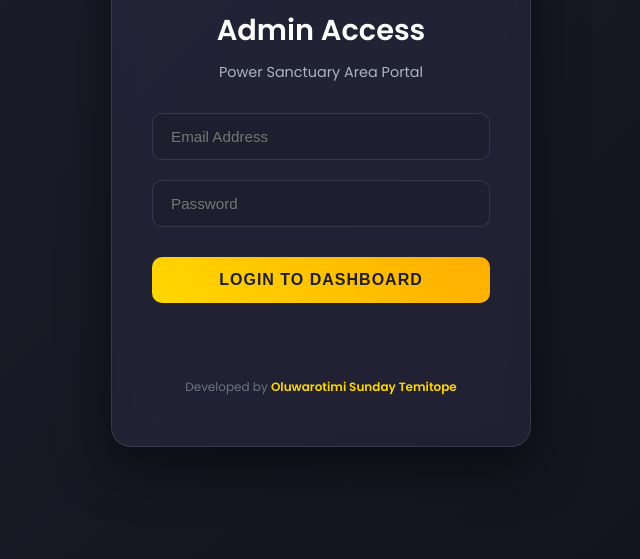
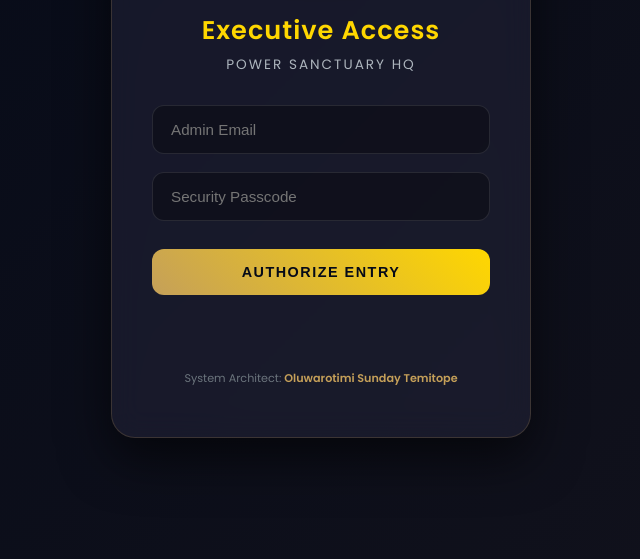
Before and after one commit to oluwarotimi2024/rccgpowersanctuaryarea, a website: page views/Admin/login.html in a window 1280 px wide. Shown: the part 241-800 px from the top of the page, without its empty margins (319-959 px from the left). Drawn offline with Linux system fonts and the light colour scheme.

Commit message:
Update login.html

```diff
--- a/views/Admin/login.html
+++ b/views/Admin/login.html
@@ -6,107 +6,107 @@
   <title>Admin Login | Power Sanctuary Area</title>
   <link href="https://fonts.googleapis.com/css2?family=Poppins:wght@300;400;600&display=swap" rel="stylesheet">
   <style>
-    /* I kept all your beautiful styling exactly as you had it */
     * { box-sizing: border-box; margin: 0; padding: 0; }
     body {
       font-family: 'Poppins', sans-serif;
-      background: linear-gradient(135deg, #1e1e2f 0%, #12121c 100%);
+      background: linear-gradient(135deg, #050a18 0%, #12121c 100%);
       display: flex; justify-content: center; align-items: center;
       height: 100vh; color: #fff; overflow: hidden;
     }
     .login-container {
-      background: rgba(44, 44, 68, 0.5);
-      backdrop-filter: blur(10px);
-      padding: 50px 40px; width: 100%; max-width: 420px;
-      border-radius: 20px; box-shadow: 0 20px 50px rgba(0, 0, 0, 0.5);
-      border: 1px solid rgba(255, 255, 255, 0.1); text-align: center;
+      background: rgba(44, 44, 68, 0.4);
+      backdrop-filter: blur(15px);
+      padding: 50px 40px; width: 90%; max-width: 420px;
+      border-radius: 24px; box-shadow: 0 20px 50px rgba(0, 0, 0, 0.6);
+      border: 1px solid rgba(197, 160, 89, 0.2); text-align: center;
       animation: fadeIn 0.8s ease-out;
     }
     @keyframes fadeIn { from { opacity: 0; transform: translateY(20px); } to { opacity: 1; transform: translateY(0); } }
-    .rccg-logo { width: 80px; margin-bottom: 20px; filter: drop-shadow(0 0 10px rgba(255, 215, 0, 0.3)); }
-    h2 { font-size: 1.8rem; font-weight: 600; margin-bottom: 10px; color: #fff; }
-    p.subtitle { color: #adb5bd; font-size: 0.9rem; margin-bottom: 30px; }
-    .form-group { margin-bottom: 20px; text-align: left; }
+    .rccg-logo { width: 70px; margin-bottom: 20px; filter: drop-shadow(0 0 8px rgba(197, 160, 89, 0.4)); }
+    h2 { font-size: 1.6rem; font-weight: 600; margin-bottom: 5px; color: #ffd700; letter-spacing: 1px; }
+    p.subtitle { color: #adb5bd; font-size: 0.85rem; margin-bottom: 30px; text-transform: uppercase; letter-spacing: 2px; }
+    .form-group { margin-bottom: 18px; text-align: left; }
     input {
-      width: 100%; padding: 14px 18px; background: rgba(30, 30, 47, 0.8);
-      border: 1px solid rgba(255, 255, 255, 0.1); border-radius: 10px;
+      width: 100%; padding: 15px 18px; background: rgba(0, 0, 0, 0.3);
+      border: 1px solid rgba(255, 255, 255, 0.1); border-radius: 12px;
       color: #fff; font-size: 0.95rem; transition: all 0.3s ease;
     }
-    input:focus { outline: none; border-color: #ffd700; background: rgba(30, 30, 47, 1); box-shadow: 0 0 15px rgba(255, 215, 0, 0.1); }
+    input:focus { outline: none; border-color: #ffd700; background: rgba(0, 0, 0, 0.5); box-shadow: 0 0 15px rgba(255, 215, 0, 0.1); }
     button {
-      width: 100%; padding: 14px; background: linear-gradient(45deg, #ffd700, #ffae00);
-      color: #1e1e2f; border: none; border-radius: 10px; cursor: pointer;
-      font-weight: 700; font-size: 1rem; text-transform: uppercase;
-      letter-spacing: 1px; transition: all 0.3s ease; margin-top: 10px;
+      width: 100%; padding: 15px; background: linear-gradient(45deg, #c5a059, #ffd700);
+      color: #050a18; border: none; border-radius: 12px; cursor: pointer;
+      font-weight: 800; font-size: 0.9rem; text-transform: uppercase;
+      letter-spacing: 1.5px; transition: 0.3s; margin-top: 10px;
     }
-    button:hover { transform: translateY(-2px); box-shadow: 0 5px 20px rgba(255, 215, 0, 0.4); background: linear-gradient(45deg, #fff, #ffd700); }
-    #msg { margin-top: 20px; font-size: 0.85rem; min-height: 20px; font-weight: 500; }
-    .footer-text { margin-top: 35px; font-size: 0.75rem; color: #6c757d; }
-    .footer-text b { color: #ffd700; }
+    button:hover { transform: translateY(-2px); box-shadow: 0 8px 25px rgba(197, 160, 89, 0.4); filter: brightness(1.1); }
+    #msg { margin-top: 20px; font-size: 0.8rem; min-height: 20px; font-weight: 600; }
+    .footer-text { margin-top: 35px; font-size: 0.7rem; color: #6c757d; }
+    .footer-text b { color: #c5a059; }
   </style>
 </head>
 <body>
 
 <div class="login-container">
   <img src="https://upload.wikimedia.org/wikipedia/en/b/ba/RCCG_Logo.png" alt="RCCG" class="rccg-logo">
-  <h2>Admin Access</h2>
-  <p class="subtitle">Power Sanctuary Area Portal</p>
+  <h2>Executive Access</h2>
+  <p class="subtitle">Power Sanctuary HQ</p>
 
   <form id="adminLoginForm">
     <div class="form-group">
-      <input type="email" id="email" placeholder="Email Address" required>
+      <input type="email" id="email" placeholder="Admin Email" required autocomplete="email">
     </div>
     <div class="form-group">
-      <input type="password" id="password" placeholder="Password" required>
+      <input type="password" id="password" placeholder="Security Passcode" required autocomplete="current-password">
     </div>
-    <button type="submit" id="loginBtn">Login to Dashboard</button>
+    <button type="submit" id="loginBtn">Authorize Entry</button>
   </form>
 
   <p id="msg"></p>
 
   <div class="footer-text">
-    Developed by <b>Oluwarotimi Sunday Temitope</b>
+    System Architect: <b>Oluwarotimi Sunday Temitope</b>
   </div>
 </div>
 
 <script>
-// --- FIXED LOGIN LOGIC ---
 document.getElementById('adminLoginForm').addEventListener('submit', (e) => {
   e.preventDefault();
 
   const msg = document.getElementById('msg');
   const btn = document.getElementById('loginBtn');
 
-  // 1. SET YOUR LOGINS HERE
+  // CREDENTIALS
   const VALID_EMAIL = "admin@powersanctuary.com";
   const VALID_PASSWORD = "admin123password";
 
-  const emailInput = document.getElementById('email').value;
-  const passwordInput = document.getElementById('password').value;
+  const emailInput = document.getElementById('email').value.trim();
+  const passwordInput = document.getElementById('password').value.trim();
 
-  btn.innerText = "Authenticating...";
+  btn.innerText = "Verifying Credentials...";
   btn.disabled = true;
 
-  // Simulate a quick check
   setTimeout(() => {
     if (emailInput === VALID_EMAIL && passwordInput === VALID_PASSWORD) {
       msg.style.color = "#28a745";
-      msg.innerText = "✅ Login Successful! Redirecting...";
+      msg.innerText = "✅ Authorized. Entering Command Center...";
 
-      // Store session so the dashboard knows you are logged in
+      // Store session
       localStorage.setItem('admin_auth', 'active');
 
-      // 2. REDIRECT TO YOUR DASHBOARD FILE
+      // PATH RESOLVER: Forces the browser to look in the exact same directory
+      const currentPath = window.location.pathname.substring(0, window.location.pathname.lastIndexOf('/'));
+      const targetPage = currentPath + "/dashboard.html";
+
       setTimeout(() => {
-        window.location.href = "dashboard.html";
-      }, 1000);
+        window.location.href = targetPage;
+      }, 800);
     } else {
       msg.style.color = "#ff4d4d";
-      msg.innerText = "❌ Invalid Credentials. Please try again.";
-      btn.innerText = "Login to Dashboard";
+      msg.innerText = "❌ Access Denied. Invalid Admin Key.";
+      btn.innerText = "Authorize Entry";
       btn.disabled = false;
     }
-  }, 800);
+  }, 1000);
 });
 </script>
 
```
